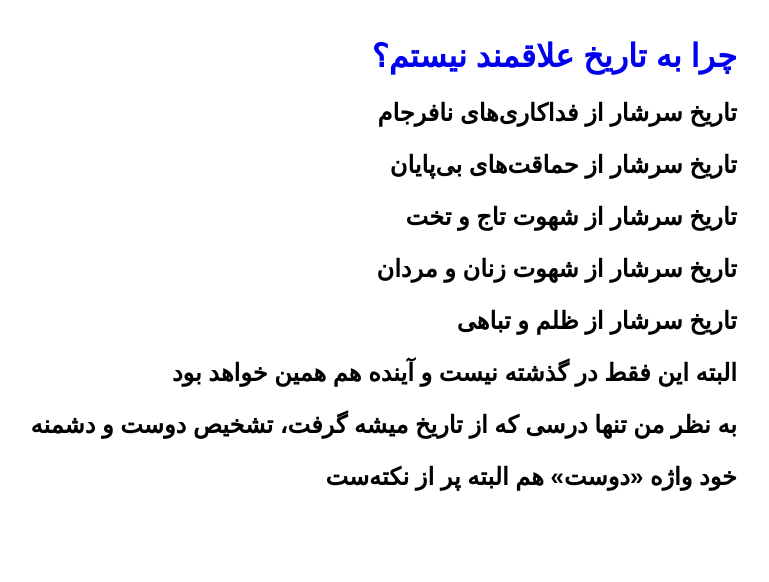
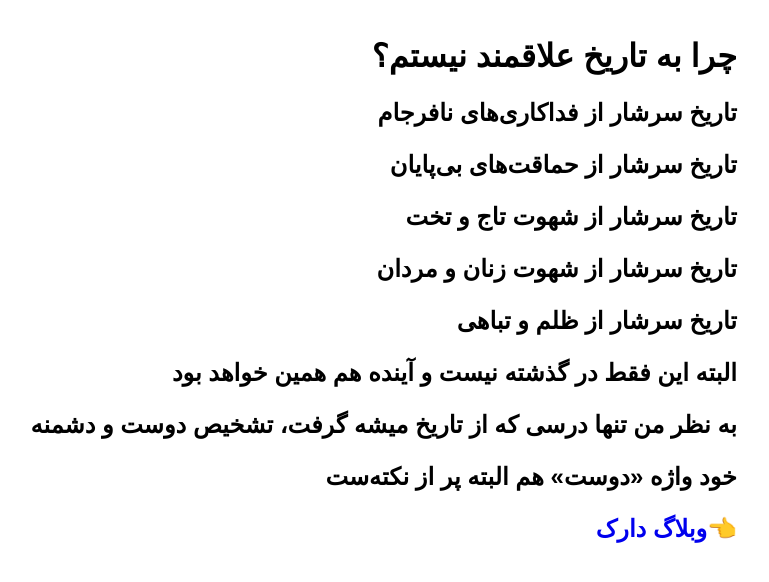
Before and after one commit to darkblog/darkblog.github.io, a Jekyll site: the page built from _posts/2024-7-4-2.md, in a window 1280 px wide. Shown: the top 582 px of the page, without its empty margins (392-1161 px from the left). Built offline with Jekyll 4.4.1, drawn with Linux system fonts in a browser that asks for light colours.

Commit message:
Update post.html

```diff
--- a/_layouts/post.html
+++ b/_layouts/post.html
@@ -10,7 +10,8 @@ layout: compress
 <style>body{font-family:sans-serif;margin:auto;padding:1em;max-width:80ch}a{text-decoration:none}</style>
 </head>
 <body>
-<h1><a href="{{ site.url }}{{ page.url }}">{{ page.title }}</a></h1>
+<h1>{{ page.title }}</h1>
 <h2>{{ content }}</h2>
+<h2>👈<a href="https://darkblog.github.io/">وبلاگ دارک</a></h2>
 </body>
 </html>
```
